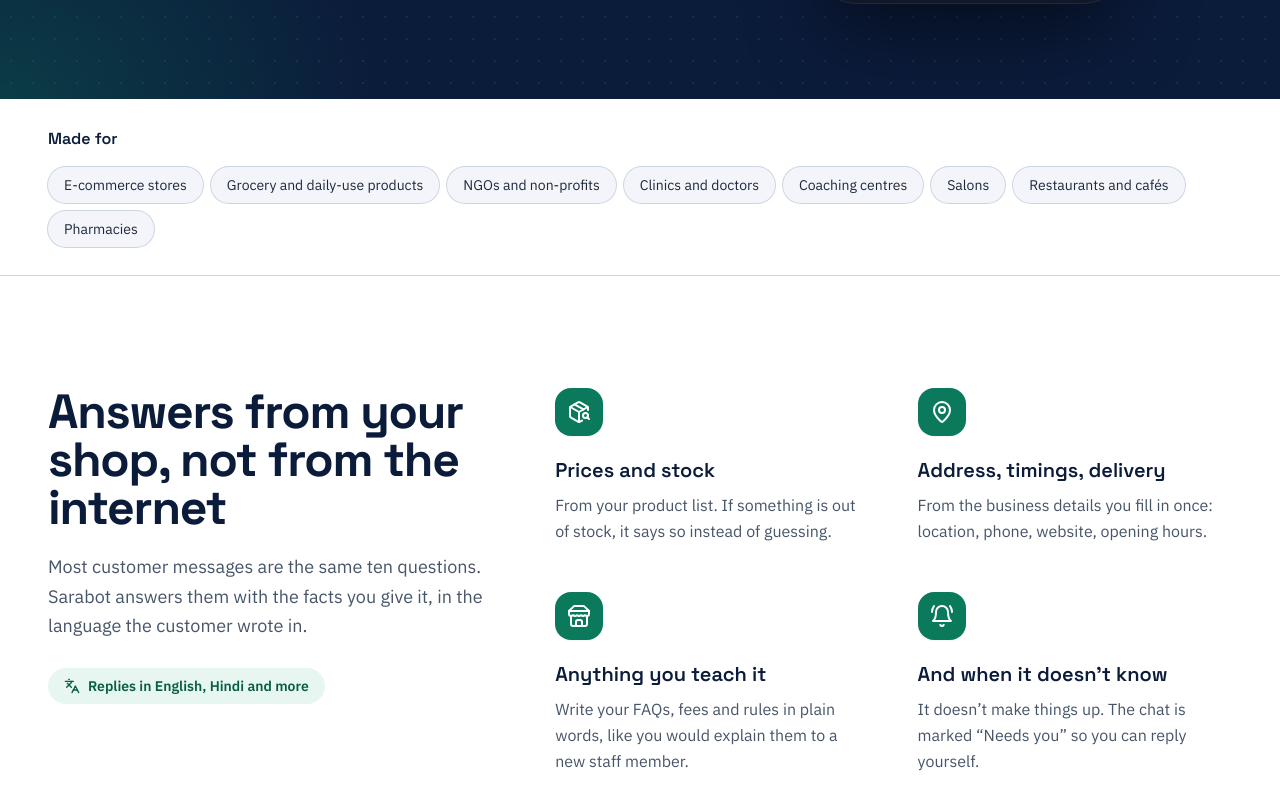
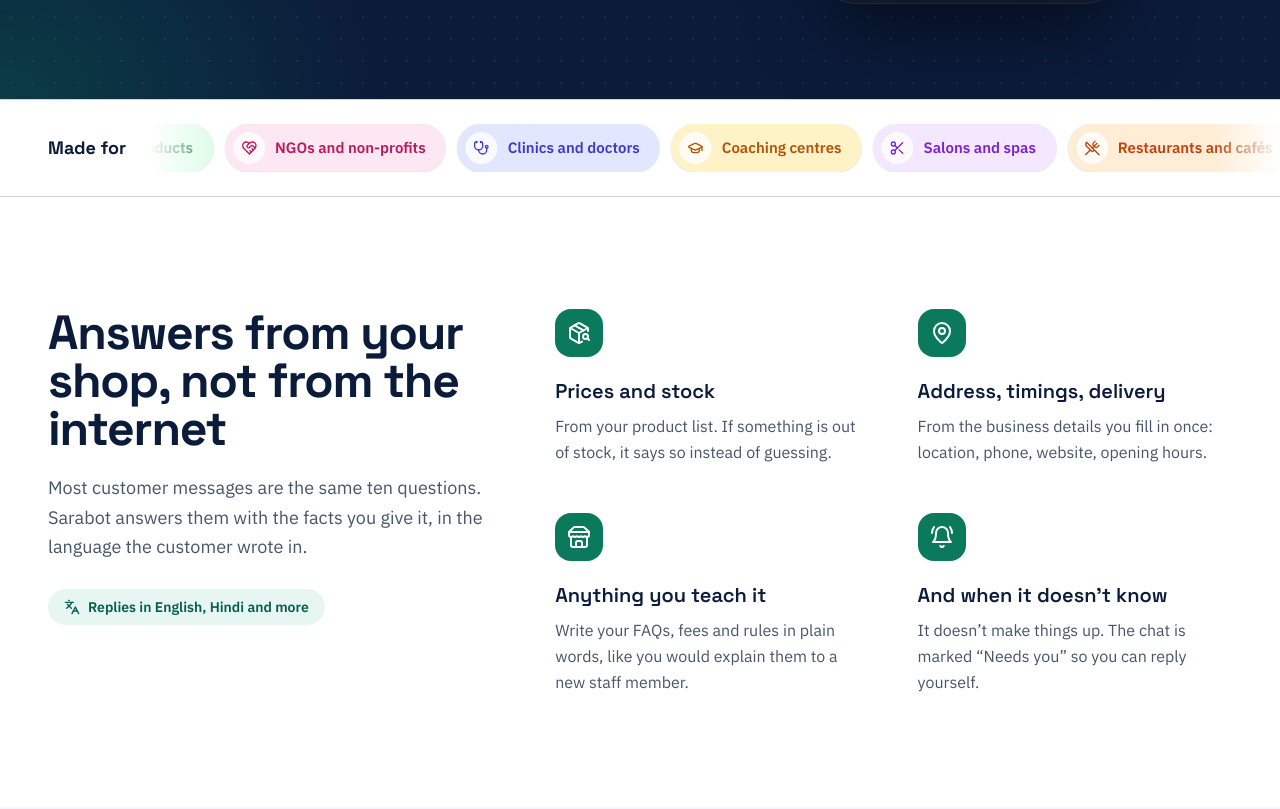
Before and after one commit to saif9522/sarabot-frontned, a Next.js app: page / in a window 1280 px wide. Shown: the part 851-1660 px from the top of the page. Built offline with nearby package versions, Linux system fonts and the light colour scheme; no server answers.

Commit message:
updated code

```diff
--- a/app/globals.css
+++ b/app/globals.css
@@ -59,3 +59,15 @@
 .typing-caret { display: inline-block; width: 0.08em; height: 0.9em; margin-left: 0.06em; vertical-align: -0.08em; background: currentColor; animation: caret-blink 1s steps(1) infinite; }
 /* Picture panel on the "three steps" cards */
 .steps-panel { background-color: #E8F6F1; background-image: radial-gradient(rgba(11, 122, 92, 0.12) 1px, transparent 1px), linear-gradient(160deg, #E8F6F1, #D3EFE3); background-size: 16px 16px, auto; }
+/* "Made for" strip: two identical rows slide left by exactly one row width, so the loop is seamless */
+.marquee { overflow: hidden; -webkit-mask-image: linear-gradient(to right, transparent, #000 6%, #000 94%, transparent); mask-image: linear-gradient(to right, transparent, #000 6%, #000 94%, transparent); }
+@keyframes marquee { from { transform: translateX(0); } to { transform: translateX(-50%); } }
+.marquee-track { animation: marquee 45s linear infinite; }
+.marquee:hover .marquee-track, .marquee:focus-within .marquee-track { animation-play-state: paused; }
+/* With reduced motion: no scrolling, the list simply wraps */
+@media (prefers-reduced-motion: reduce) {
+  .marquee { -webkit-mask-image: none; mask-image: none; padding: 0 1.25rem; }
+  .marquee-track { width: auto; }
+  .marquee-row { flex-wrap: wrap; flex: 1 1 auto; row-gap: 0.75rem; }
+  .marquee-copy { display: none; }
+}
--- a/app/page.tsx
+++ b/app/page.tsx
@@ -9,6 +9,7 @@
 import Container from '@/components/site/Container';
 import PhoneChat from '@/components/site/PhoneChat';
 import Typewriter from '@/components/site/Typewriter';
+import BusinessMarquee from '@/components/site/BusinessMarquee';
 import { FormArt, InboxArt, QrArt, ReplyArt } from '@/components/site/Visuals';
 
 export const metadata: Metadata = pageMetadata({
@@ -30,8 +31,6 @@
 
 /** Rotating words in the hero heading (short enough for one line on phones). */
 const HERO_WORDS = ['online stores', 'grocery shops', 'NGOs', 'clinics', 'restaurants', 'salons', 'your business'];
-
-const BUSINESSES = ['E-commerce stores', 'Grocery and daily-use products', 'NGOs and non-profits', 'Clinics and doctors', 'Coaching centres', 'Salons', 'Restaurants and cafés', 'Pharmacies'];
 
 const ANSWERS = [
   { icon: PackageSearch, title: 'Prices and stock', text: 'From your product list. If something is out of stock, it says so instead of guessing.' },
@@ -99,15 +98,8 @@
         </Container>
       </section>
 
-      {/* Who it's for */}
-      <section className="border-b border-line bg-white">
-        <Container className="flex flex-wrap items-center gap-x-6 gap-y-4 py-7">
-          <p className="font-display font-semibold text-navy">Made for</p>
-          <ul className="flex flex-wrap gap-2">
-            {BUSINESSES.map((b) => <li key={b} className="rounded-full bg-canvas px-4 py-2 text-sm text-ink ring-1 ring-line">{b}</li>)}
-          </ul>
-        </Container>
-      </section>
+      {/* Who it's for: colourful strip that keeps moving */}
+      <BusinessMarquee />
 
       {/* What it answers */}
       <section className="bg-white">
--- /dev/null
+++ b/components/site/BusinessMarquee.tsx
@@ -0,0 +1,49 @@
+import { Building2, Dumbbell, GraduationCap, HeartHandshake, Pill, Plane, Scissors, Shirt, ShoppingBag, ShoppingBasket, Smartphone, Stethoscope, Store, UtensilsCrossed, type LucideIcon } from 'lucide-react';
+
+/** Each business type gets its own colour, so the strip reads as a lively, varied crowd. */
+const ITEMS: { label: string; icon: LucideIcon; bg: string; fg: string }[] = [
+  { label: 'E-commerce stores', icon: ShoppingBag, bg: '#E0F2FE', fg: '#0369A1' },
+  { label: 'Grocery and daily-use products', icon: ShoppingBasket, bg: '#DCFCE7', fg: '#15803D' },
+  { label: 'NGOs and non-profits', icon: HeartHandshake, bg: '#FCE7F3', fg: '#BE185D' },
+  { label: 'Clinics and doctors', icon: Stethoscope, bg: '#E0E7FF', fg: '#4338CA' },
+  { label: 'Coaching centres', icon: GraduationCap, bg: '#FEF3C7', fg: '#B45309' },
+  { label: 'Salons and spas', icon: Scissors, bg: '#F3E8FF', fg: '#7E22CE' },
+  { label: 'Restaurants and cafés', icon: UtensilsCrossed, bg: '#FFEDD5', fg: '#C2410C' },
+  { label: 'Pharmacies', icon: Pill, bg: '#CCFBF1', fg: '#0F766E' },
+  { label: 'Fashion boutiques', icon: Shirt, bg: '#FFE4E6', fg: '#BE123C' },
+  { label: 'Mobile and electronics', icon: Smartphone, bg: '#DBEAFE', fg: '#1D4ED8' },
+  { label: 'Real estate', icon: Building2, bg: '#ECFCCB', fg: '#4D7C0F' },
+  { label: 'Gyms and fitness', icon: Dumbbell, bg: '#FAE8FF', fg: '#A21CAF' },
+  { label: 'Travel agencies', icon: Plane, bg: '#CFFAFE', fg: '#0E7490' },
+  { label: 'Local shops', icon: Store, bg: '#FEF9C3', fg: '#A16207' },
+];
+
+function Row({ copy }: { copy?: boolean }) {
+  return (
+    <ul className={`marquee-row flex flex-none gap-3 pr-3 ${copy ? 'marquee-copy' : ''}`} aria-hidden={copy || undefined}>
+      {ITEMS.map(({ label, icon: Icon, bg, fg }) => (
+        <li key={label} className="flex flex-none items-center gap-2.5 rounded-full py-2 pl-2 pr-5 text-[15px] font-semibold shadow-sm ring-1 ring-black/5" style={{ backgroundColor: bg, color: fg }}>
+          <span className="grid h-8 w-8 place-items-center rounded-full bg-white/80"><Icon className="h-4 w-4" aria-hidden /></span>
+          {label}
+        </li>
+      ))}
+    </ul>
+  );
+}
+
+/** "Made for" strip: a colourful row that scrolls right to left, forever. Pauses on hover. */
+export default function BusinessMarquee() {
+  return (
+    <section className="border-y border-line bg-white" aria-label="Businesses that use Sarabot">
+      <div className="flex items-center gap-6 py-6">
+        <p className="hidden flex-none pl-12 font-display text-lg font-bold text-navy md:block">Made for</p>
+        <div className="marquee min-w-0 flex-1">
+          <div className="marquee-track flex w-max">
+            <Row />
+            <Row copy />
+          </div>
+        </div>
+      </div>
+    </section>
+  );
+}
```
